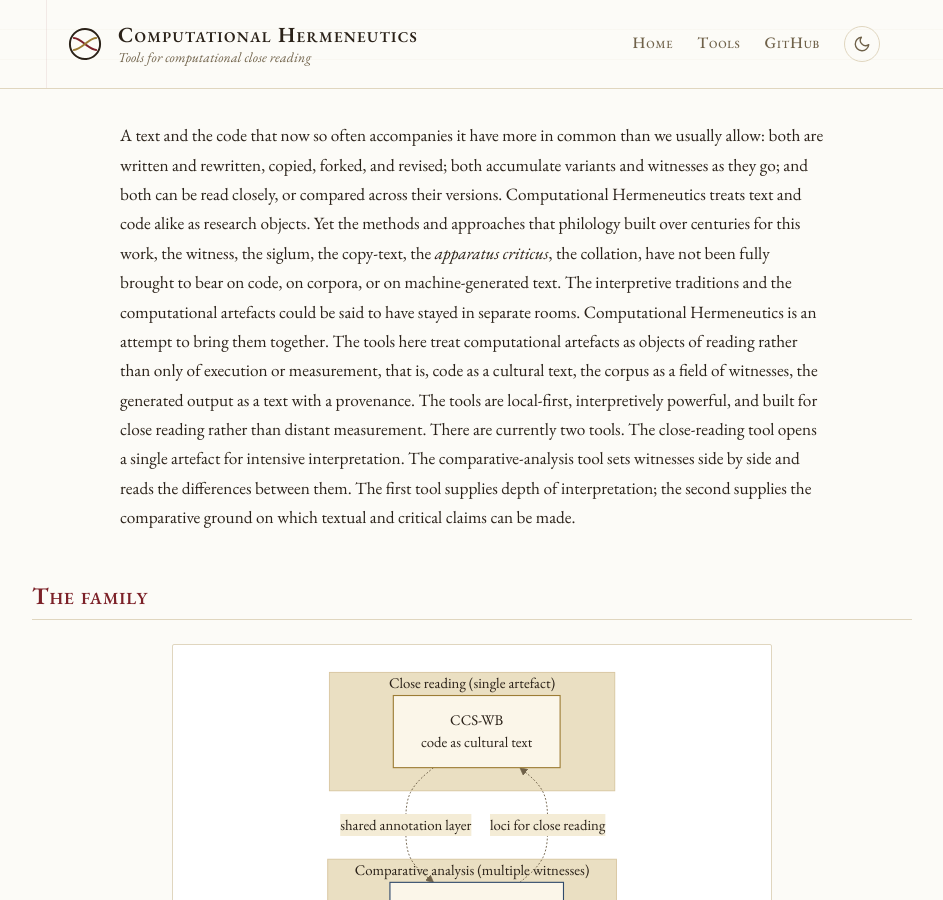
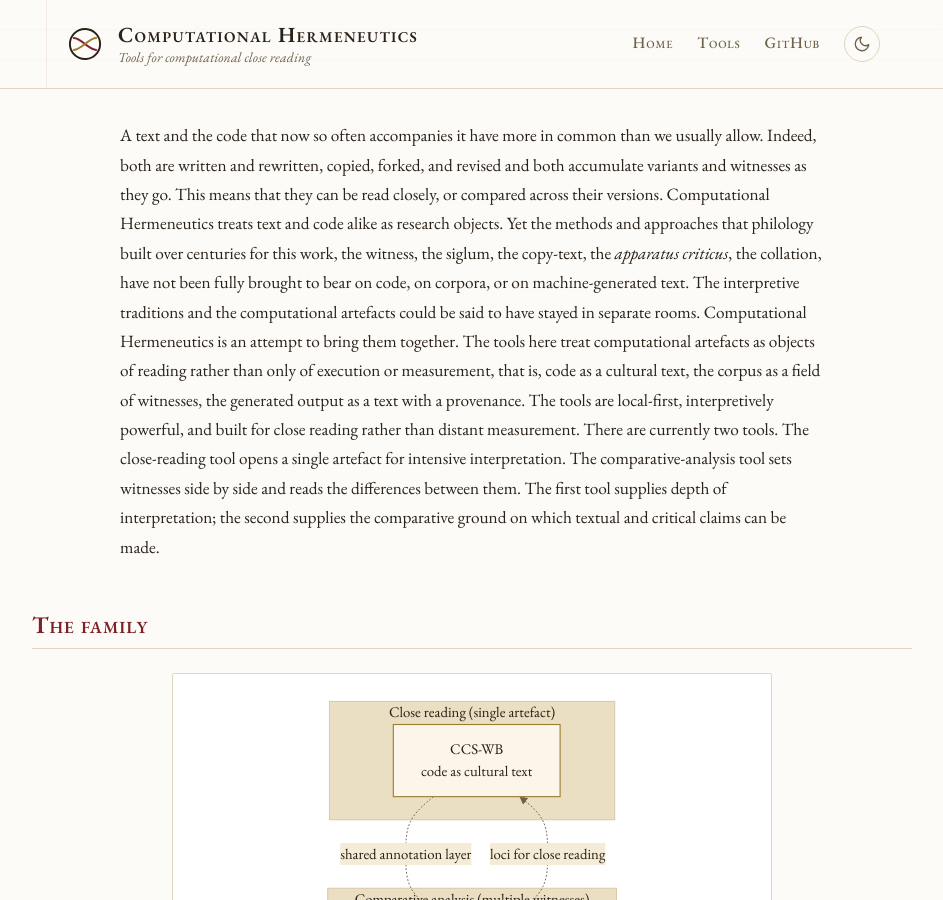
Before and after one commit to Computational-Hermeneutics/Computational-Hermeneutics.github.io, a Jekyll site: the page built from index.md, in a window 1280 px wide and 900 px high. Shown: the whole window, without its empty margins (168-1111 px from the left). Built offline with Jekyll 4.4.1, drawn with Linux system fonts in a browser that asks for light colours.

Commit message:
Lede: revise opening sentences per David's edit

```diff
--- a/index.md
+++ b/index.md
@@ -5,7 +5,7 @@
 
 <section class="lede">
 
-A text and the code that now so often accompanies it have more in common than we usually allow: both are written and rewritten, copied, forked, and revised; both accumulate variants and witnesses as they go; and both can be read closely, or compared across their versions. Computational Hermeneutics treats text and code alike as research objects. Yet the methods and approaches that philology built over centuries for this work, the witness, the siglum, the copy-text, the <em>apparatus criticus</em>, the collation, have not been fully brought to bear on code, on corpora, or on machine-generated text. The interpretive traditions and the computational artefacts could be said to have stayed in separate rooms.
+A text and the code that now so often accompanies it have more in common than we usually allow. Indeed, both are written and rewritten, copied, forked, and revised and both accumulate variants and witnesses as they go. This means that they can be read closely, or compared across their versions. Computational Hermeneutics treats text and code alike as research objects. Yet the methods and approaches that philology built over centuries for this work, the witness, the siglum, the copy-text, the <em>apparatus criticus</em>, the collation, have not been fully brought to bear on code, on corpora, or on machine-generated text. The interpretive traditions and the computational artefacts could be said to have stayed in separate rooms.
 
 Computational Hermeneutics is an attempt to bring them together. The tools here treat computational artefacts as objects of reading rather than only of execution or measurement, that is, code as a cultural text, the corpus as a field of witnesses, the generated output as a text with a provenance. The tools are local-first, interpretively powerful, and built for close reading rather than distant measurement.
 
```
